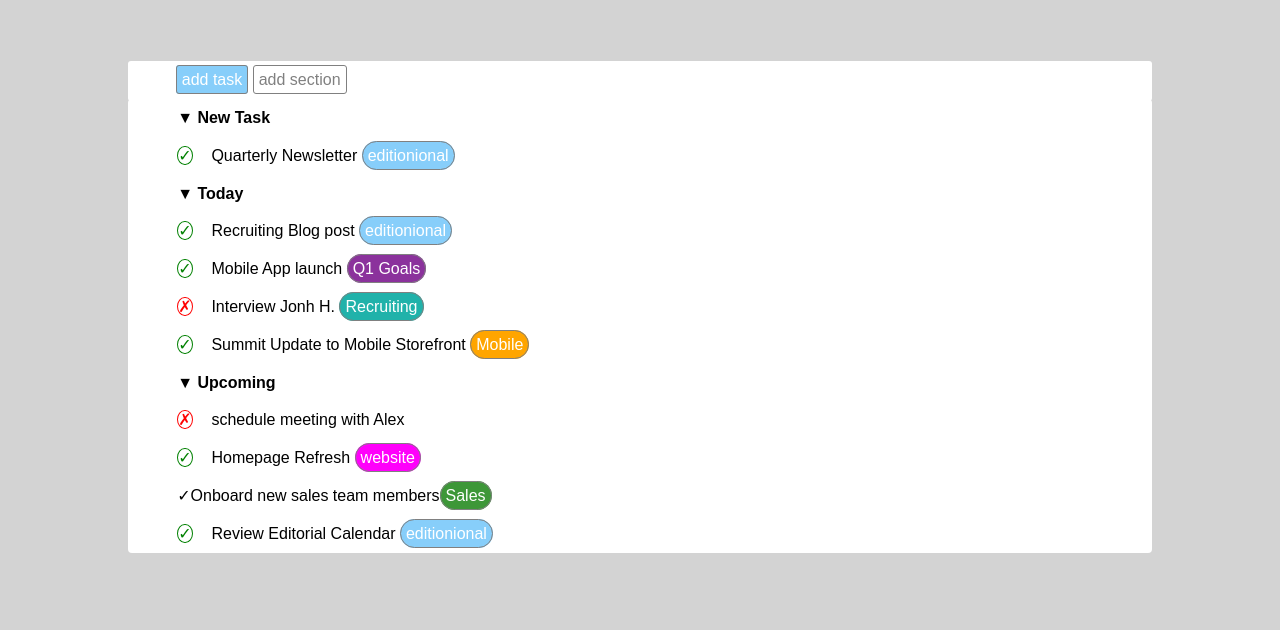
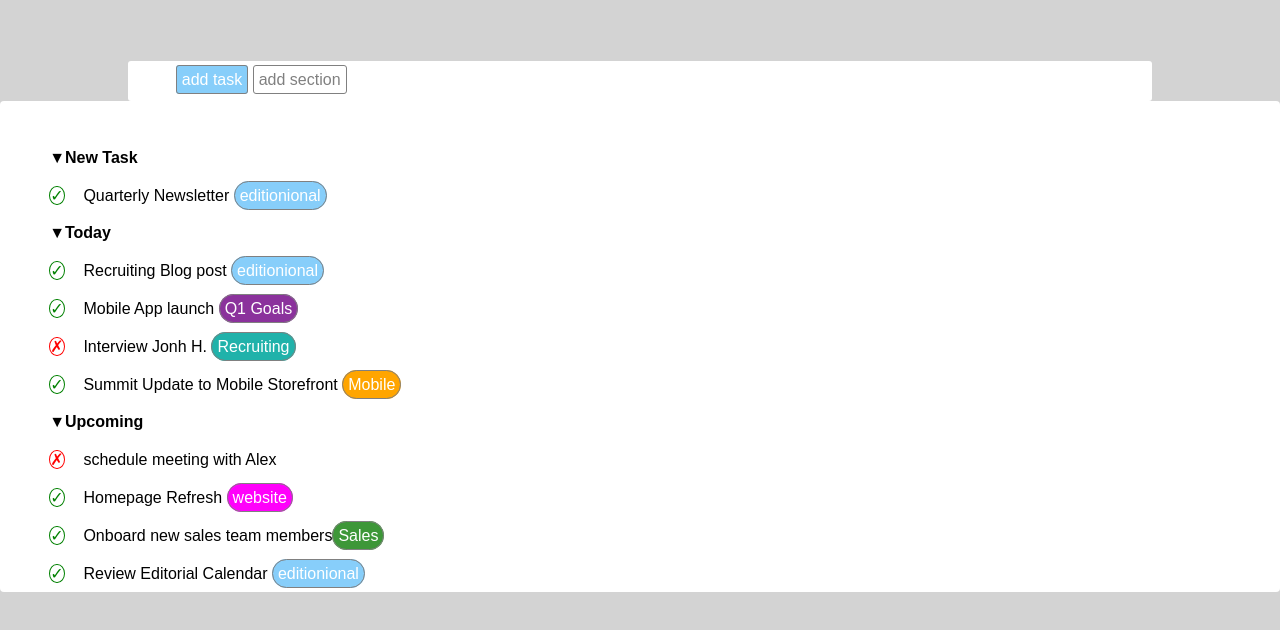
Before and after one commit to Paskimeo/html-css-toboolist, a plain HTML site: page index.html in a window 1280 px wide. Shown: the part 40-670 px from the top of the page. Drawn offline with Linux system fonts and the light colour scheme.

Commit message:
ultimi aggiustamenti

```diff
--- a/index.html
+++ b/index.html
@@ -8,8 +8,8 @@
     <title>Document</title>
 </head>
 <body>
-    <header>
-        <h1>Toboolist</h1>
+    <header >
+        <h1>Toboolist </h1>
     </header>
     <main>
         <div class="container">
@@ -17,23 +17,23 @@
         <a href="#" class="btn btn-blue" >add task</a>
         <a href="#" class="btn btn-grey">add section</a>
         </div>
-
+        </div>
         <div class="lista">
             <ul>
                 <!--Prima linea-->
-                <li>&#9660 <strong>New Task</strong> </li>
+                <li>&#9660;<strong>New Task</strong> </li>
                 <li><span class="circle">&check;</span>Quarterly Newsletter <span class="btn-editional">editionional</span></li>
                 <!--Seconda Linea-->
-                <li>&#9660 <strong>Today</strong> </li>
+                <li>&#9660;<strong>Today</strong> </li>
                 <li><span class="circle">&check;</span>Recruiting Blog post <span class="btn-editional">editionional</span></li>
                 <li><span class="circle">&check;</span>Mobile App launch <span class="btn-Goals">Q1 Goals</span></li>
                 <li><span class="cross">&cross;</span>Interview Jonh H. <span class="btn-Recruiting">Recruiting</span></li>
                 <li><span class="circle">&check;</span>Summit Update to Mobile Storefront <span class="btn-Mobile">Mobile</span></li>
                 <!--Terza linea-->
-                <li>&#9660 <strong>Upcoming</strong> </li>
+                <li>&#9660;<strong>Upcoming</strong> </li>
                 <li><span class="cross">&cross;</span>schedule meeting with Alex</li>
                 <li><span class="circle">&check;</span>Homepage Refresh <span class="btn-website">website</span></li>
-                <li><span class="check">&check;</span>Onboard new sales team members<span class="btn-sales">Sales</span></li>
+                <li><span class="circle">&check;</span>Onboard new sales team members<span class="btn-sales">Sales</span></li>
                 <li><span class="circle">&check;</span>Review Editorial Calendar <span class="btn-editional">editionional</span></li>
             </ul>
 
--- a/style.css
+++ b/style.css
@@ -21,6 +21,8 @@ body {
     background-color: white;
     border-radius: 3px;
 
+
+
 }
 
 
@@ -29,6 +31,7 @@ body {
 header{
     background-color: white;
     border-bottom: 10px;
+    font-family: Arial, Helvetica, sans-serif;
 }
 
 
@@ -61,22 +64,25 @@ header{
 /*lista*/
 ul {
     list-style: none;
+    padding-top: 1cm;
    padding-left: 1.3cm;
    line-height: 1cm;
     margin-left: auto;
     margin-right: auto;
     background-color: white;
     border-radius: 4px;
+
 }
 
 .circle{
-
     border: 1px solid green;
     color: green;
     border-radius: 50%;
     width: 16px;
     height: 16px;
     margin-right: 0.5cm;
+    text-align: center;
+
 
 }
 
@@ -90,7 +96,6 @@ ul {
     margin-right: 0.5cm;
 
 }
-
 
 
 
```
